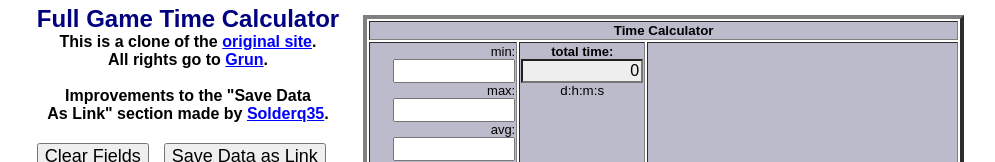
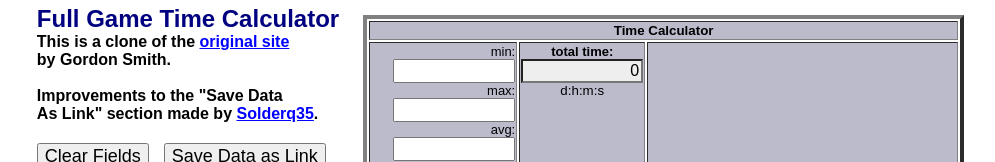
Before and after one commit to solderq35/fg-time-calc, a website: page index.html in a window 1280 px wide. Shown: the top 162 px of the page, without its empty margins (247-1242 px from the left). Drawn offline with nearby package versions, Linux system fonts and the light colour scheme.

Commit message:
gordon's attribution requests

```diff
--- a/index.html
+++ b/index.html
@@ -39,7 +39,7 @@
               <div class="noprint" style="width: 350px; float: left">
                 <table cellspacing="0" border="0" cellpadding="5">
                   <tr>
-                    <td align="center" colspan="10" nowrap>
+                    <td align="left" colspan="10" nowrap>
                       <font size="5" color="navy"
                         ><b>Full Game Time Calculator</b></font
                       ><br />
@@ -49,19 +49,12 @@
                           <a
                             href="http://www.grun1.com/utils/timeCalc.html"
                             target="_blank"
-                            title="A Time Difference Calculator, opens in a new window"
+                            title="Time Calculator by Grun"
                             >original site</a
-                          >.
+                          >
+                          <br />
+                          by Gordon Smith.
                         </strong>
-
-                        <br />
-                        <strong>
-                          All rights go to
-                          <a
-                            href="mailto:smith_gordon@bah.com?subject=timeCalculator"
-                            >Grun</a
-                          >.</strong
-                        >
                         <br />
                         <br />
                         <strong>
```
Also changed, not shown: README.md.
